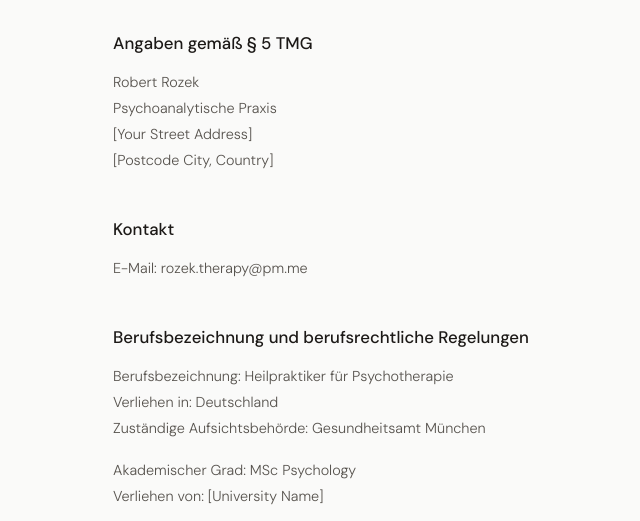
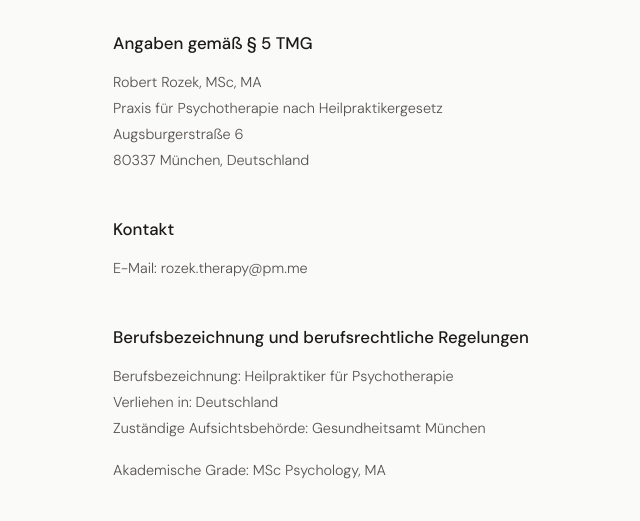
Before and after one commit to anubx/praxis-site, a website: page public/impressum.html in a window 1280 px wide. Shown: the part 254-775 px from the top of the page, without its empty margins (199-839 px from the left). Drawn offline with Linux system fonts and the light colour scheme.

Commit message:
Add real address, credentials (MSc, MA), fix Munich location

```diff
--- /dev/null
+++ b/package.json
@@ -0,0 +1,5 @@
+{
+  "dependencies": {
+    "@microsoft/clarity": "^1.0.2"
+  }
+}
--- a/public/impressum.html
+++ b/public/impressum.html
@@ -37,11 +37,10 @@
 
   <h2>Angaben gemäß § 5 TMG</h2>
   <p>
-    Robert Rozek<br>
-    Psychoanalytische Praxis<br>
-    <!-- TODO: Replace with actual address -->
-    [Your Street Address]<br>
-    [Postcode City, Country]
+    Robert Rozek, MSc, MA<br>
+    Praxis für Psychotherapie nach Heilpraktikergesetz<br>
+    Augsburgerstraße 6<br>
+    80337 München, Deutschland
   </p>
 
   <h2>Kontakt</h2>
@@ -56,9 +55,7 @@
     Zuständige Aufsichtsbehörde: Gesundheitsamt München
   </p>
   <p>
-    Akademischer Grad: MSc Psychology<br>
-    <!-- TODO: Replace with actual university -->
-    Verliehen von: [University Name]
+    Akademische Grade: MSc Psychology, MA
   </p>
 
   <h2>Umsatzsteuer-Identifikationsnummer</h2>
```
Also changed, not shown: public/datenschutz.html (+4 -4 lines), public/index.html (+3 -3 lines), 5 other files.
